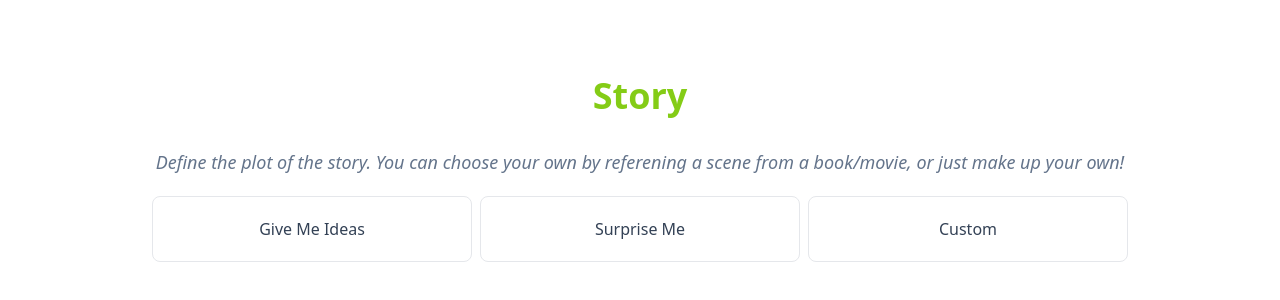
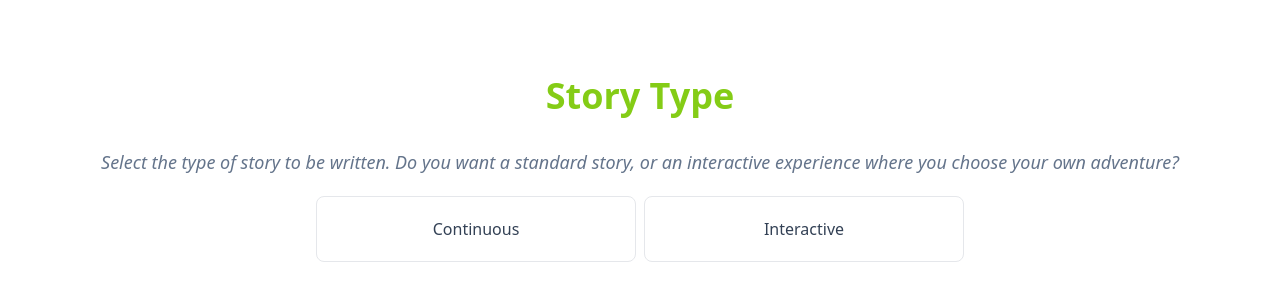
Before and after one commit to Matt-Seath/FableFork, a React (Vite) app in the folder frontend/: page / in a window 1280 px wide. Shown: the part 196-496 px from the top of the page. Built offline with nearby package versions, Linux system fonts and the light colour scheme.

Commit message:
added story type parameter

```diff
--- a/frontend/src/App.tsx
+++ b/frontend/src/App.tsx
@@ -11,16 +11,15 @@ const App = () => {
   const [storyParams, setStoryParams] = useState<StoryParams>({
     plot: "",
     twist: "",
-    perspective: "",
+    type: "",
   });
   const [story, setStory] = useState<GPTResponse[]>([]);
   const [generated, hasGenerated] = useState<boolean>(false);
   const bottom = useRef<null | HTMLDivElement>(null);
-  const { ignoreList, plots, twists, perspectives, submit, createNew } =
-    PromptParams;
+  const { ignoreList, plots, twists, type, submit, createNew } = PromptParams;
 
   const handleClick = (param: string, choice: string) => {
-    if (["plot", "twist", "perspective"].includes(param)) {
+    if (["plot", "twist", "type"].includes(param)) {
       setStoryParams({
         ...storyParams,
         [param]: choice,
@@ -33,7 +32,7 @@ const App = () => {
     setStoryParams({
       plot: "",
       twist: "",
-      perspective: "",
+      type: "",
     });
     setStory([]);
     hasGenerated(false);
@@ -61,28 +60,40 @@ const App = () => {
         <>
           <StoryPrompt
             handleClick={handleClick}
-            heading="Story "
-            subHeading="Define the plot of the story. You can choose your own by referening a scene from a book/movie, or just make up your own!"
+            heading="Story Type"
+            subHeading="Select the type of story to be written. Do you want a standard story, or an interactive experience where you choose your own adventure?"
+            items={type}
+            section="type"
+            displaysWhen={!generated}
+          />
+          <StoryPrompt
+            handleClick={handleClick}
+            heading="Story Setting"
+            subHeading="Define the setting/plot of the story. You can choose your own by referening a scene from a book/movie, or just make up your own!"
             items={plots}
             section="plot"
-            displaysWhen={!generated}
+            displaysWhen={!ignoreList.includes(storyParams.type)}
           />
           <StoryPrompt
             handleClick={handleClick}
             items={PlotsList}
             section="plot"
             displaysWhen={
-              storyParams.plot === "Give Me Ideas" ||
-              PlotsList.includes(storyParams.plot)
+              (storyParams.plot === "Give Me Ideas" ||
+                PlotsList.includes(storyParams.plot)) &&
+              !ignoreList.includes(storyParams.type)
             }
           />
           <StoryPrompt
             handleClick={handleClick}
-            heading="Curveball"
+            heading="Add a Twist"
             subHeading="Add a 'spin' to the story (See 'Give me Ideas' for inspiration). You can pick from this list, change the genre, or just make up your own!"
             items={twists}
             section="twist"
-            displaysWhen={!ignoreList.includes(storyParams.plot)}
+            displaysWhen={
+              !ignoreList.includes(storyParams.plot) &&
+              !ignoreList.includes(storyParams.type)
+            }
           />
           <StoryPrompt
             handleClick={handleClick}
@@ -91,18 +102,8 @@ const App = () => {
             displaysWhen={
               (storyParams.twist === "Give Me Ideas" ||
                 TwistsList.includes(storyParams.twist)) &&
-              !ignoreList.includes(storyParams.plot)
-            }
-          />
-          <StoryPrompt
-            handleClick={handleClick}
-            heading="Perspective"
-            subHeading="Select the perspective the story will be written from. Are you reading as the protagonist (1st person) or as a spectator (3rd person)?"
-            items={perspectives}
-            section="perspective"
-            displaysWhen={
-              !ignoreList.includes(storyParams.twist) &&
-              !ignoreList.includes(storyParams.plot)
+              !ignoreList.includes(storyParams.plot) &&
+              !ignoreList.includes(storyParams.type)
             }
           />
           <StoryPrompt
@@ -111,7 +112,10 @@ const App = () => {
             items={submit}
             section="submit"
             displaysWhen={
-              storyParams.perspective && storyParams.twist && storyParams.plot
+              !ignoreList.includes(storyParams.twist) &&
+              storyParams.type &&
+              storyParams.twist &&
+              storyParams.plot
             }
           />
         </>
--- a/frontend/src/assets/data/PromptParams.json
+++ b/frontend/src/assets/data/PromptParams.json
@@ -7,8 +7,8 @@
         ["Give Me Ideas", "Surprise Me", "Custom"],
     "twists":
         ["Give Me Ideas", "Surprise Me", "Custom"],
-    "perspectives":
-        ["1st Person", "3rd Person", "Default"],
+    "type":
+        ["Continuous", "Interactive"],
     "roles":
         ["Antagonist", "Love Interest", "Other"],
     "submit":
--- a/frontend/src/common/types.ts
+++ b/frontend/src/common/types.ts
@@ -38,7 +38,7 @@ export interface Character {
 export interface StoryParams {
   plot: string;
   twist: string;
-  perspective: string;
+  type: string;
   characters?: Character[];
 }
 
```
Also changed, not shown: frontend/src/components/Requests/queries.ts (+2 -2 lines).
